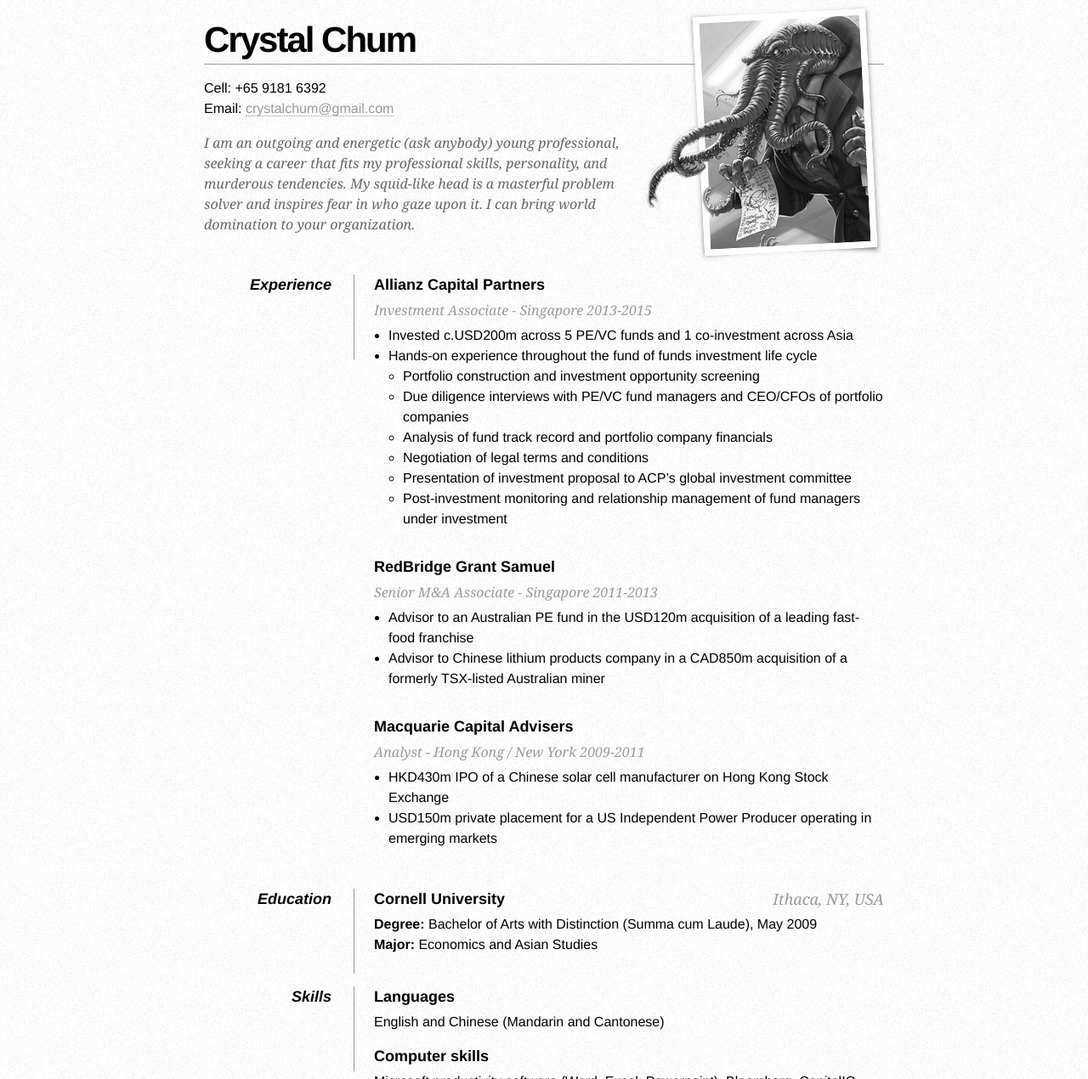
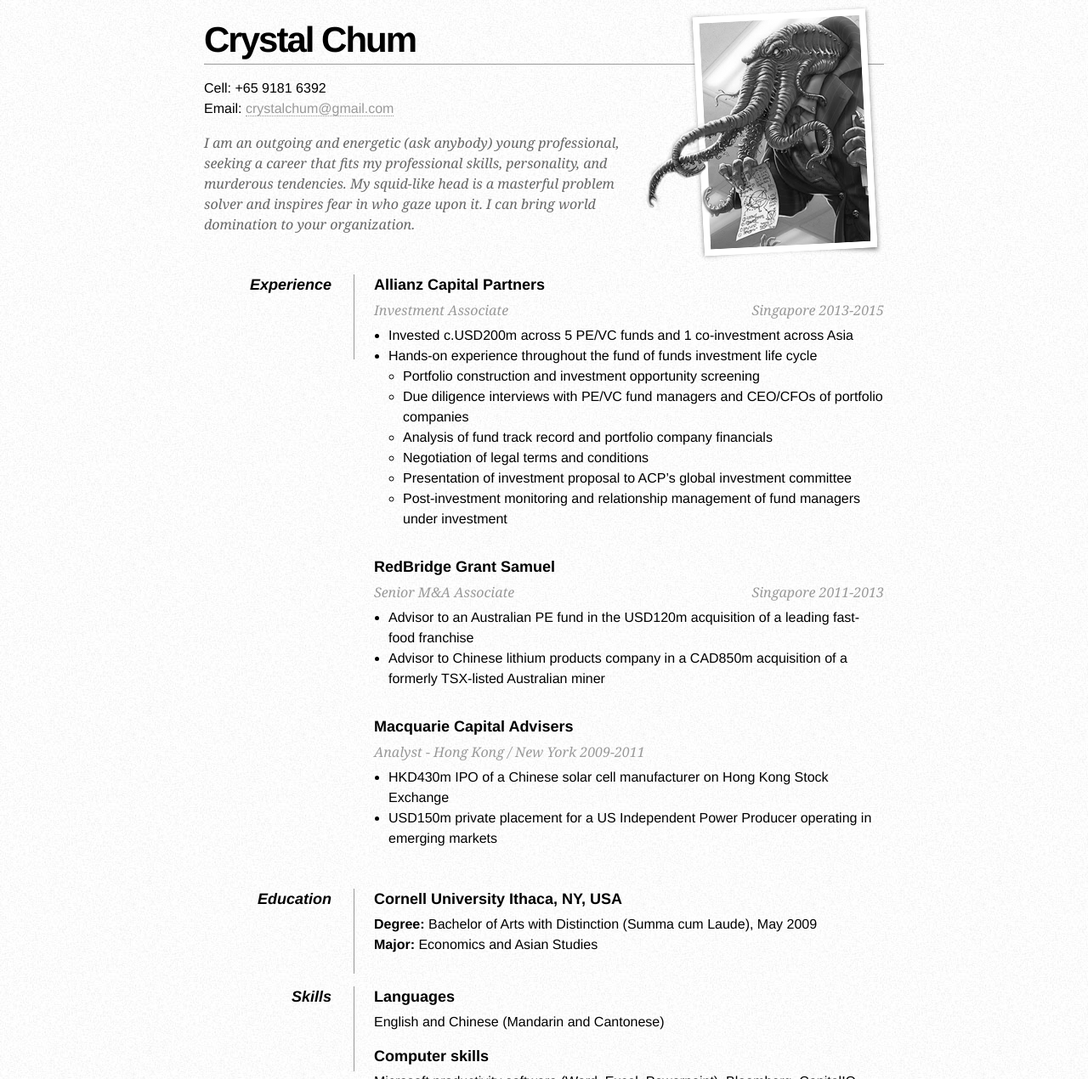
Before and after one commit to crystalchum/profile, a plain HTML site: page index.html in a window 1280 px wide. Shown: the part 5-1275 px from the top of the page at 85% size. Drawn offline with Linux system fonts and the light colour scheme.

Commit message:
Update index.html

```diff
--- a/index.html
+++ b/index.html
@@ -16,8 +16,8 @@
         #pic { float: right; margin: -30px 0 0 0; }
         h1 { margin: 0 0 16px 0; padding: 0 0 16px 0; font-size: 42px; font-weight: bold; letter-spacing: -2px; border-bottom: 1px solid #999; }
         h2 { font-size: 18px; margin: 0 0 6px 0; position: relative; }
-        h2 span { position: absolute; bottom: 0; right: 0; font-style: italic; font-family: Georgia, Serif; font-size: 18px; color: #999; font-weight: normal; }
         h3 { margin: 0 0 6px 0; position: relative; font-style: italic; font-family: Georgia, Serif; font-size: 16px; color: #999; font-weight: normal;}
+        h3 span { position: absolute; bottom: 0; right: 0; font-style: italic; font-family: Georgia, Serif; font-size: 16px; color: #999; font-weight: normal; }
         p { margin: 0 0 16px 0; }
         a { color: #999; text-decoration: none; border-bottom: 1px dotted #999; }
         a:hover { border-bottom-style: solid; color: black; }
@@ -67,7 +67,7 @@
             <dt>Experience</dt>
             <dd>
                 <h2>Allianz Capital Partners </h2>
-                <h3>Investment Associate - Singapore 2013-2015 </h3>
+                 <h3>Investment Associate <span>Singapore 2013-2015</span> </h3>
                 <ul>
                     <li>Invested c.USD200m across 5 PE/VC funds and 1 co-investment across Asia </li>
                     <li>Hands-on experience throughout the fund of funds investment life cycle</li>
@@ -82,7 +82,7 @@
                 </ul>
 
                 <h2>RedBridge Grant Samuel</h2>
-                <h3>Senior M&amp;A Associate - Singapore 2011-2013</h3>
+                <h3>Senior M&amp;A Associate <span>Singapore 2011-2013</span></h3>
                 <ul>
                      <li>Advisor to an Australian PE fund in the USD120m acquisition of a leading fast-food franchise</li>
                      <li>Advisor to Chinese lithium products company in a CAD850m acquisition of a formerly TSX-listed Australian miner</li>
@@ -101,7 +101,7 @@
 
             <dt>Education</dt>
             <dd>
-                 <h2>Cornell University <span>Ithaca, NY, USA</span> </h2>
+                <h2>Cornell University <span>Ithaca, NY, USA</span> </h2>
                 <p><strong>Degree:</strong> Bachelor of Arts with Distinction (Summa cum Laude), May 2009<br />
                    <strong>Major:</strong> Economics and Asian Studies</p>
             </dd>
```
